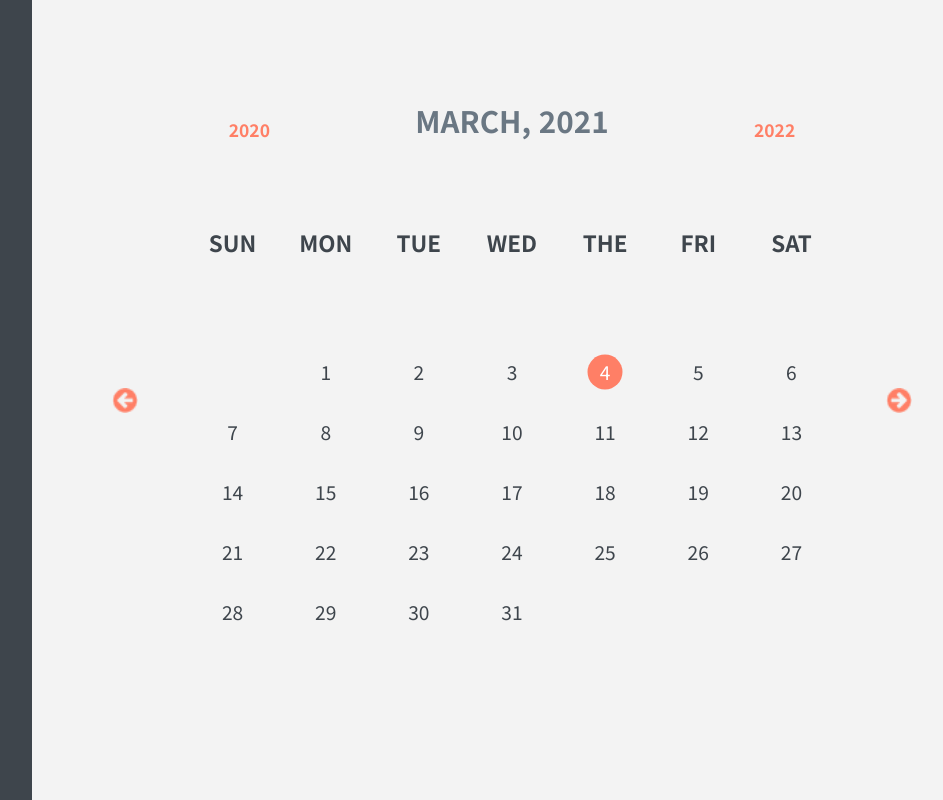
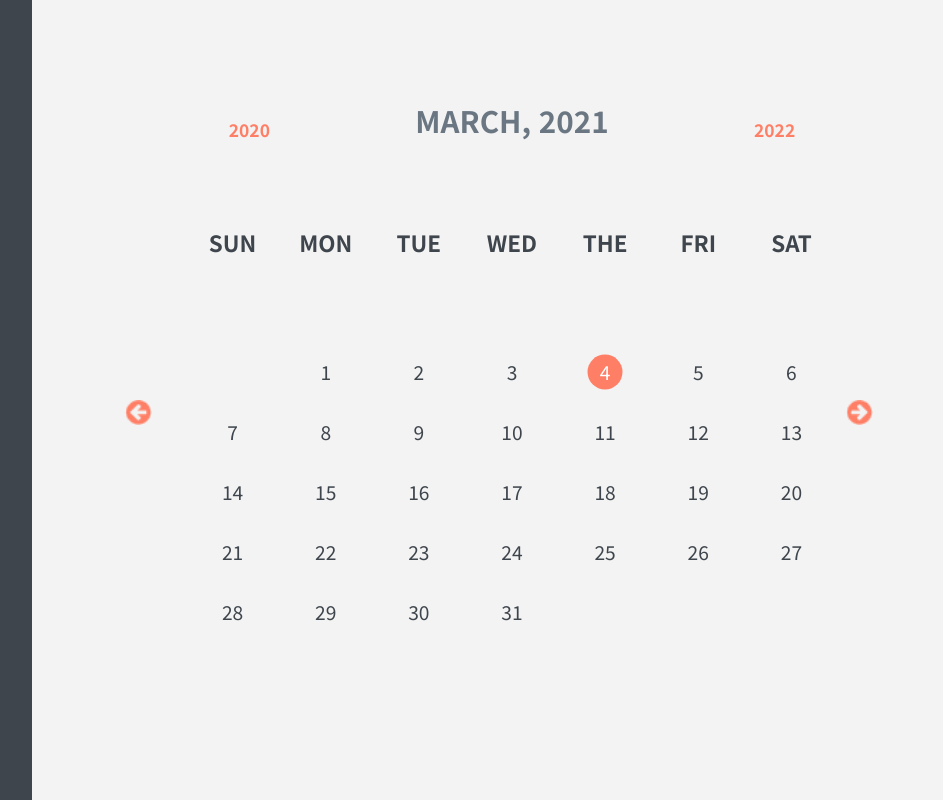
Before and after one commit to Jinu0107/skill_calendar, a Nuxt app: page / in a window 1280 px wide. Shown: the whole page, without its empty margins (288-1231 px from the left). Built offline with nearby package versions, Linux system fonts and the light colour scheme.

Commit message:
오늘 날짜 하이라이팅 버그 수정

```diff
--- a/components/CalendarComponent.vue
+++ b/components/CalendarComponent.vue
@@ -1,8 +1,18 @@
 <template>
   <div class="calendar_container">
-    <img class="month_controller" v-on:click="changeCalendar(-1)" src="/imgs/prev.png" alt="">
-    <img class="month_controller" v-on:click="changeCalendar(1)" src="/imgs/next.png" alt="">
     <div id="calendar">
+      <img
+        class="month_controller"
+        v-on:click="changeCalendar(-1)"
+        src="/imgs/prev.png"
+        alt=""
+      />
+      <img
+        class="month_controller"
+        v-on:click="changeCalendar(1)"
+        src="/imgs/next.png"
+        alt=""
+      />
       <div class="calendar_top">
         <p
           class="prev_year year_controller"
@@ -69,7 +79,9 @@ export default {
     };
   },
   methods: {
-    drawDate() {
+    drawCalendar() {
+      // draw Calendar function
+
       let date = this.newDate(this.now_month);
       let txt = `${this.month_names[
         date.getMonth()
@@ -93,6 +105,7 @@ export default {
         lastDate = 29;
         this.list[1] = 29;
       }
+
       for (let i = 1; i <= 6; i++) {
         let tr_arr = [];
         for (let j = 1; j <= 7; j++) {
@@ -102,28 +115,37 @@ export default {
             td_obj = { today: false, date: "" };
           else {
             td_obj = { today: false, date: dNum };
-            if (this.newDate(month , dNum).getTime() == this.newDate(new Date().getMonth() , new Date().getDate()).getTime()) td_obj.today = true;
+            if (
+              year == new Date().getFullYear() &&
+              month == new Date().getMonth() &&
+              dNum == new Date().getDate()
+            ) {
+              td_obj.today = true;
+            }
             dNum++;
           }
-
           tr_arr.push(td_obj);
         }
         this.calendar_item_arr.push(tr_arr);
       }
     },
+
     newDate(month, date = 1) {
       let n = new Date();
       n.setDate(date);
       n.setMonth(month);
       return n;
     },
+
     changeCalendar(num) {
+      // change Calendar
       this.now_month += num;
-      this.drawDate();
+      this.drawCalendar();
     },
   },
   mounted() {
-    this.drawDate();
+    //start
+    this.drawCalendar();
   },
   components: {
     CalendarTdComponent,
@@ -142,21 +164,8 @@ export default {
   justify-content: center;
 }
 
-.month_controller {
-  position: absolute;
-  width: 25x;
-  height: 25px;
-  cursor: pointer;
-}
-
-.month_controller:nth-child(1) {
-  left: 5em;
-}
-.month_controller:nth-child(2) {
-  right: 5em;
-}
-
 #calendar {
+  position: relative;
   width: 70%;
   max-width: 900px;
   margin: auto;
@@ -167,7 +176,6 @@ export default {
   display: flex;
   justify-content: space-between;
   align-items: flex-end;
-  position: relative;
   color: #828282;
 }
 
@@ -195,6 +203,22 @@ export default {
   font-weight: 500;
 }
 
+.month_controller {
+  position: absolute;
+  top: 50%;
+  transform: translate(-50%);
+  width: 25x;
+  height: 25px;
+  cursor: pointer;
+}
+
+.month_controller:nth-child(1) {
+  left: -2.35em;
+}
+.month_controller:nth-child(2) {
+  right: -2.35em;
+}
+
 .calendar_table > thead > tr {
   height: 200px;
 }
```
